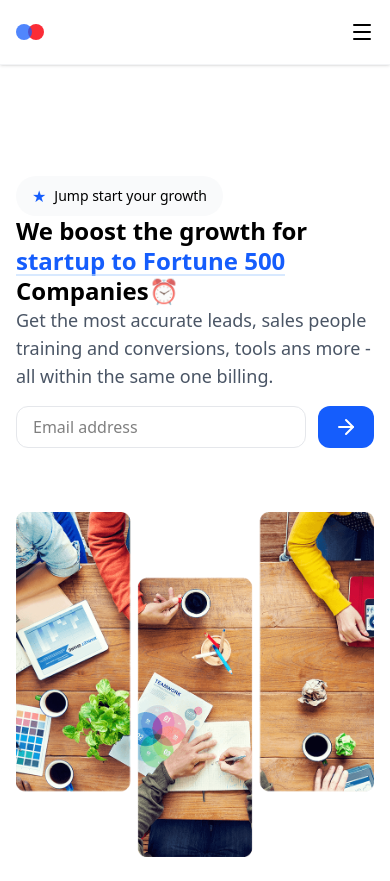
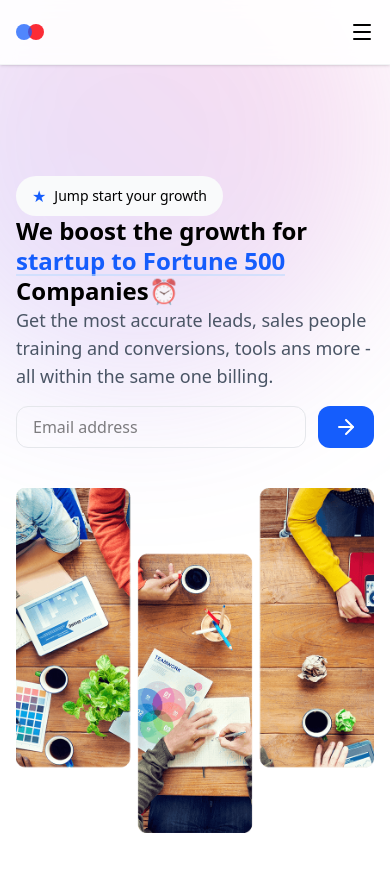
Before and after one commit to sanjayrana2005/Modern-react, a React (Vite) app: page / in a window 390 px wide. After the commit the page ends 857 px from the top, so only its background shows below. Built offline with nearby package versions, Linux system fonts and the light colour scheme.

Commit message:
made graidient bg

```diff
--- a/src/App.jsx
+++ b/src/App.jsx
@@ -4,10 +4,15 @@
 
 const App = () => {
   return (
-    <>
-    <Navbar/>
-    <Hero/>
-    </>
+    <main className='relative min-h-screen overflow-x-hidden'>
+    <div className='absolute -top-28 -left-28 w-[500px] h-[500px] bg-gradient-to-tr  from-indigo-500/20 to-pink-500/20 rounded-full blur-[80px] -z-10'>
+
+    </div>
+      <div className='overflow-hidden'>
+      <Navbar />
+        <Hero />
+        </div>
+    </main>
   )
 }
 
--- a/src/components/Hero.jsx
+++ b/src/components/Hero.jsx
@@ -30,7 +30,7 @@
 
 
             {/* right column */}
-            <div className='w-full md:w-1/2 mt-16 md:mt-0 pl-0 md:pl-12'>
+            <div className='w-full md:w-1/2 mt-10 md:mt-0 pl-0 md:pl-12'>
                 <div className='relative'>
                     <img src={heroImage} alt="hero image"
                         className='rounded-lg relative z-10 hover:scale-[1.02] transition-transform duration-300'
```
